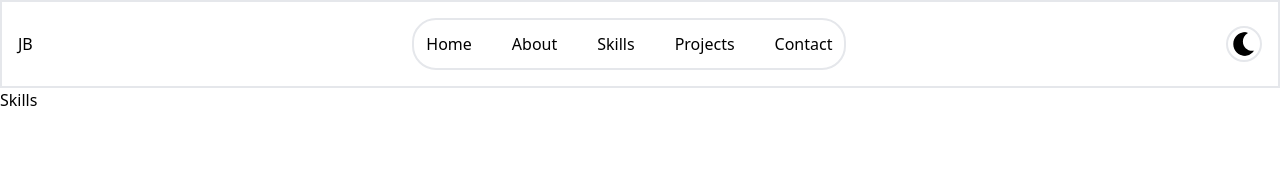
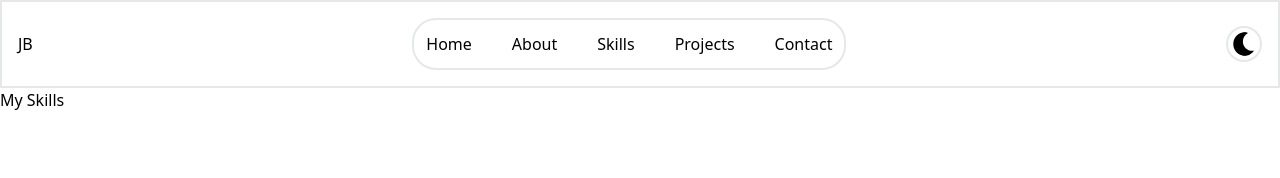
Before and after one commit to jibril04Afaa/digital-portolio-updated, a React (Create React App) app: page /skills in a window 1280 px wide. Shown: the top 178 px of the page. Built offline with nearby package versions, Linux system fonts and the light colour scheme.

Commit message:
made a billion divs for the Skills component

```diff
--- a/src/components/Skills.jsx
+++ b/src/components/Skills.jsx
@@ -2,7 +2,39 @@ import React from 'react'
 
 const Skills = () => {
   return (
-    <div>Skills</div>
+    <div>
+      {/* Inner Container */}
+      <div>
+        <div>
+          {/* Title */}
+          <div>
+            <p>My Skills</p>
+          </div>
+
+          {/* Text about skills*/}
+          <div>
+            <p></p>
+          </div>
+
+          {/* Skills Sections  */}
+          <div>
+            {/* Languages */}
+            <div></div>
+
+            {/* Frameworks */}
+            <div></div>
+
+            {/* Tools and Misc. */}
+            <div></div>
+          </div>
+
+          {/* Skills catalog(ue) */}
+          <div>
+
+          </div>
+        </div>
+      </div>
+    </div>
   )
 }
 
```
